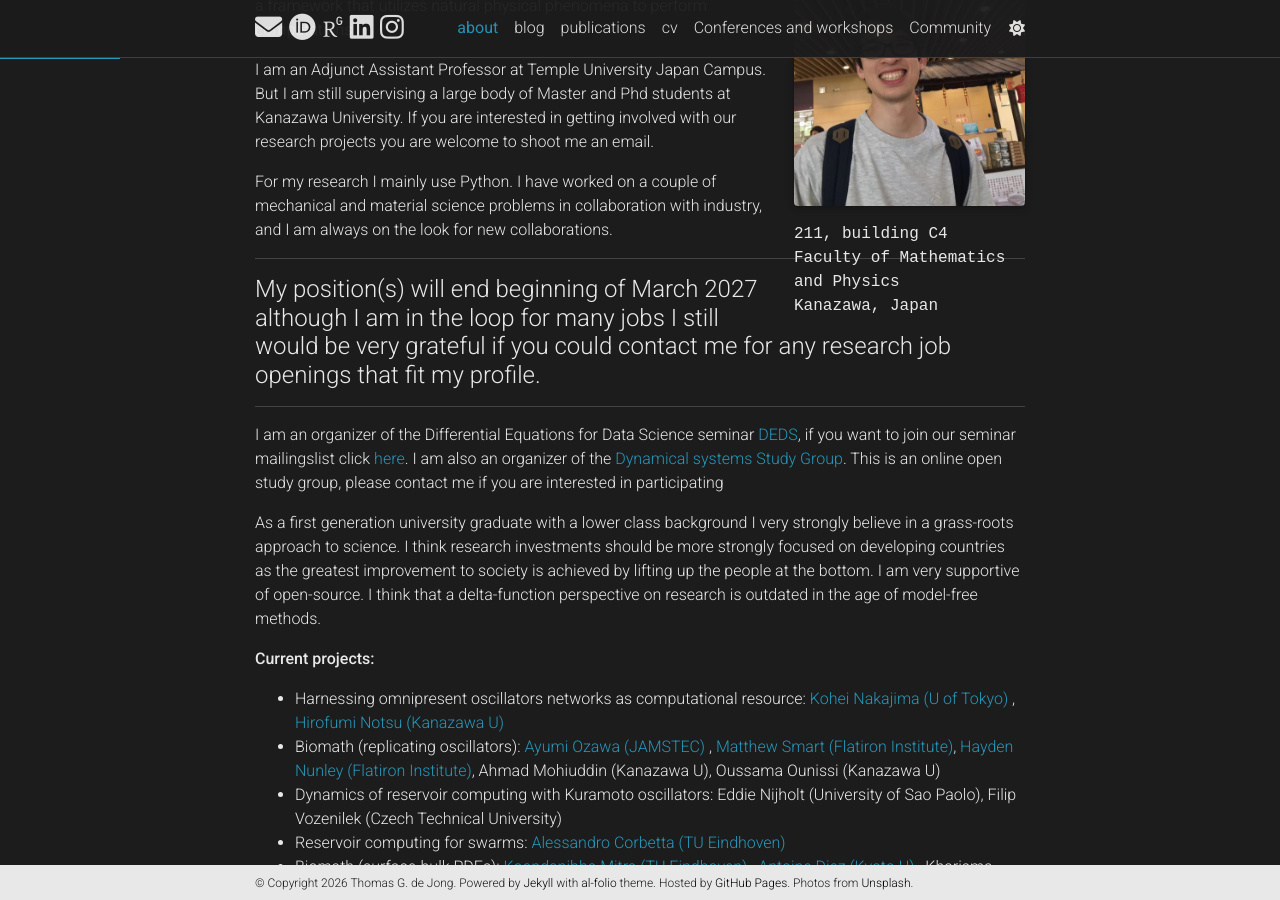
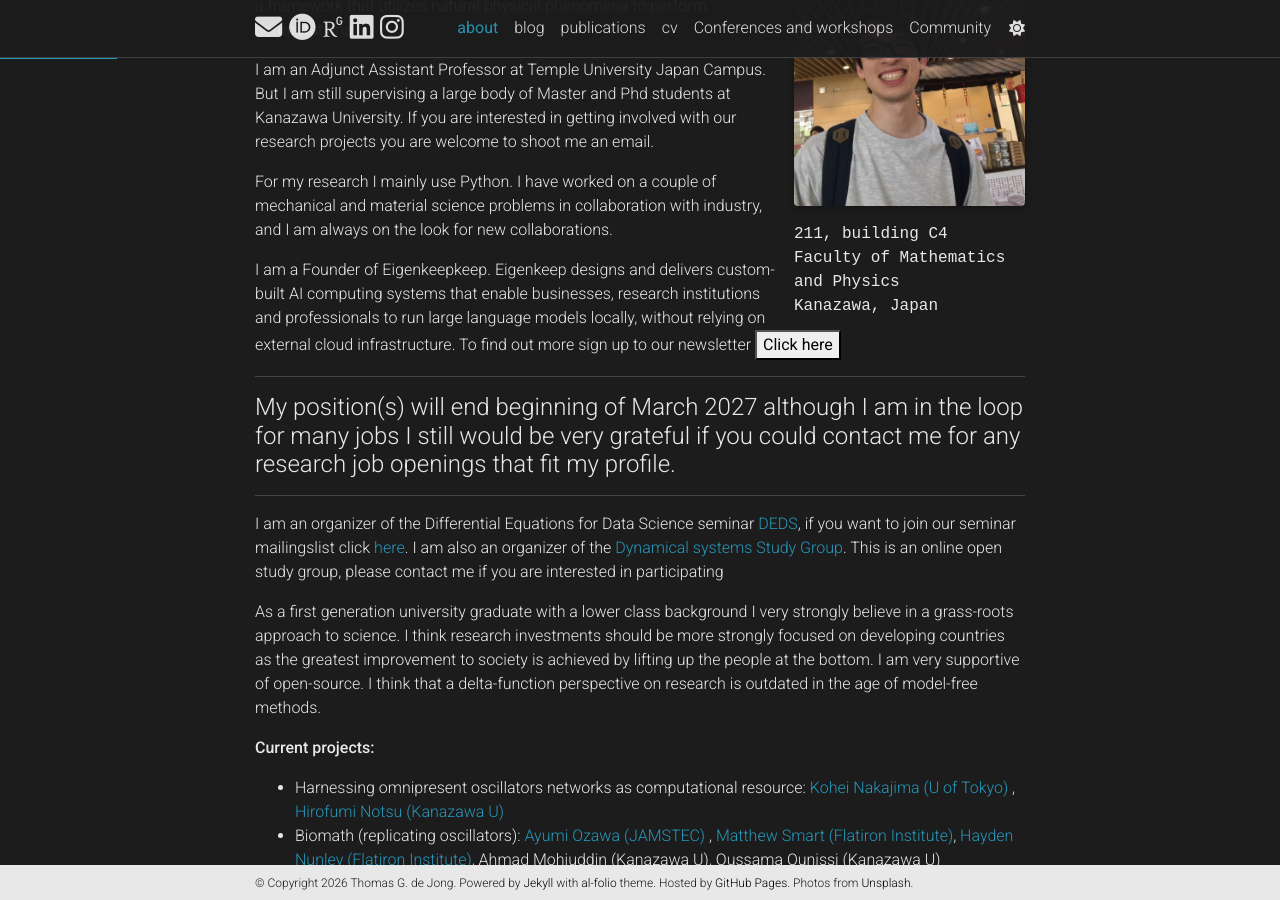
Before and after one commit to mathowl/tgdejong, a Jekyll site: the page built from _pages/about.md, in a window 1280 px wide and 900 px high, scrolled down 304 px. Built offline with Jekyll 4.4.1, drawn with Linux system fonts in a browser that asks for light colours; full-size pictures stand in for the smaller copies a plugin makes; some web fonts are replaced; comment, search, counter and statistics services are not loaded; a style sheet for code colours, icons or effects is not loaded.

Commit message:
Update about.md

```diff
--- a/_pages/about.md
+++ b/_pages/about.md
@@ -25,6 +25,10 @@ I am an Adjunct Assistant Professor at Temple University Japan Campus. But I am
 
 For my research I mainly use Python. I have worked on a couple of mechanical and material science problems in collaboration with industry, and I am always on the look for new collaborations.
 
+I am a Founder of Eigenkeepkeep. Eigenkeep designs and delivers custom-built AI computing systems that enable businesses, research institutions and professionals to run large language models locally, without relying on external cloud infrastructure. To find out more sign up to our newsletter <button class="ml-onclick-form" onclick="ml('show', 'nIfCK1', true)">Click here</button>
+
+
+
 
 <hr />
 <h4>
@@ -36,6 +40,7 @@ My position(s) will end beginning of March 2027 although I am in the loop for ma
 I am an organizer of the Differential Equations for Data Science seminar [DEDS](https://scheme.hn/deds/), if you want to join our seminar mailingslist click [here](https://groups.google.com/forum/#!forum/deds-ku/join). I am also an organizer of the [Dynamical systems Study Group](https://mathowl.github.io/tgdejong/community/). This is an online open study group, please contact me if you are interested in participating
 
 As a first generation university graduate with a lower class background I very strongly believe in a grass-roots approach to science. I think research investments should be more strongly focused on developing countries as the greatest improvement to society is achieved by lifting up the people at the bottom. I am very supportive of open-source. I think that a delta-function perspective on research is outdated in the age of model-free methods.
+
 
 **Current projects:**
 <ul>
```
